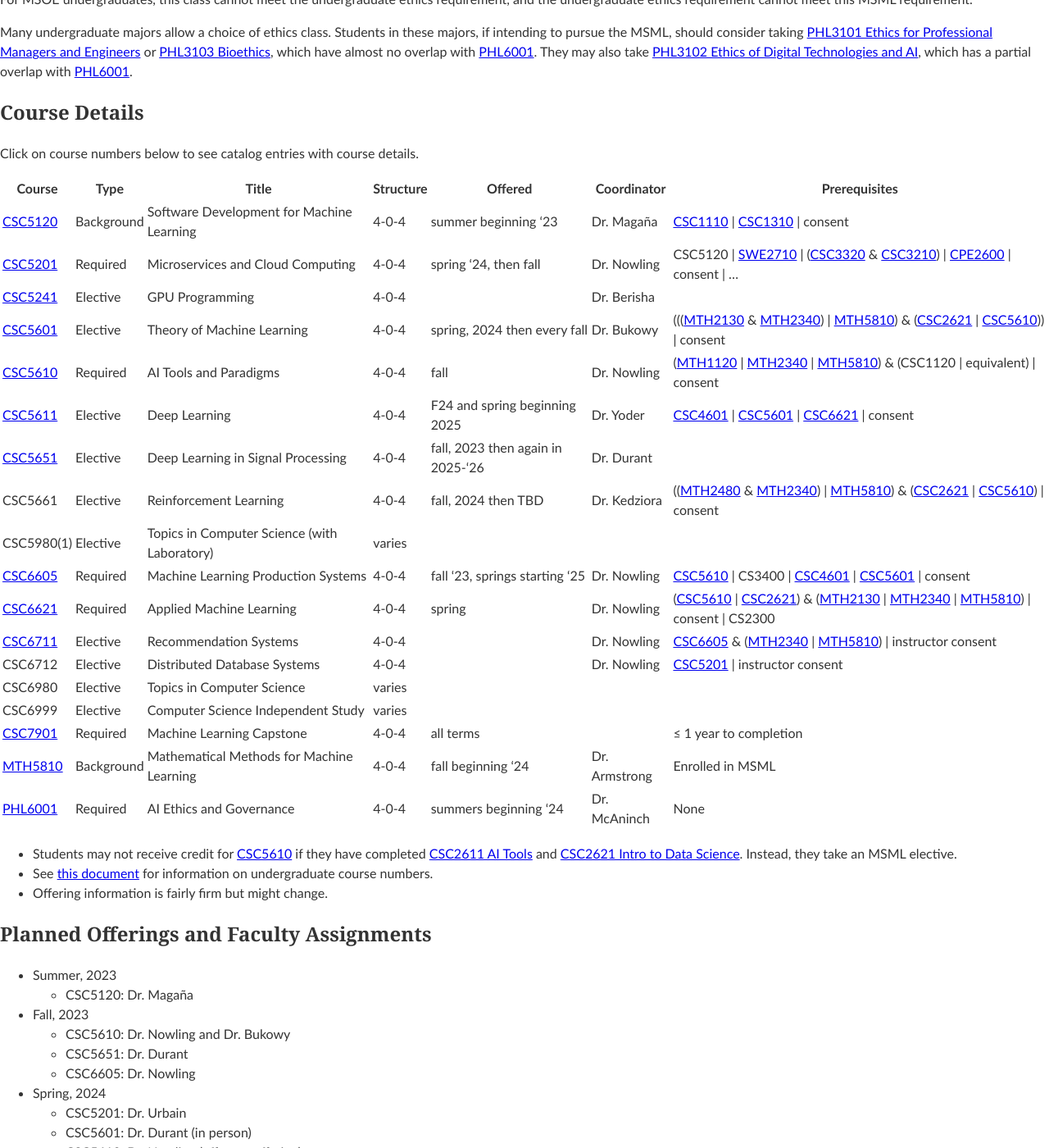
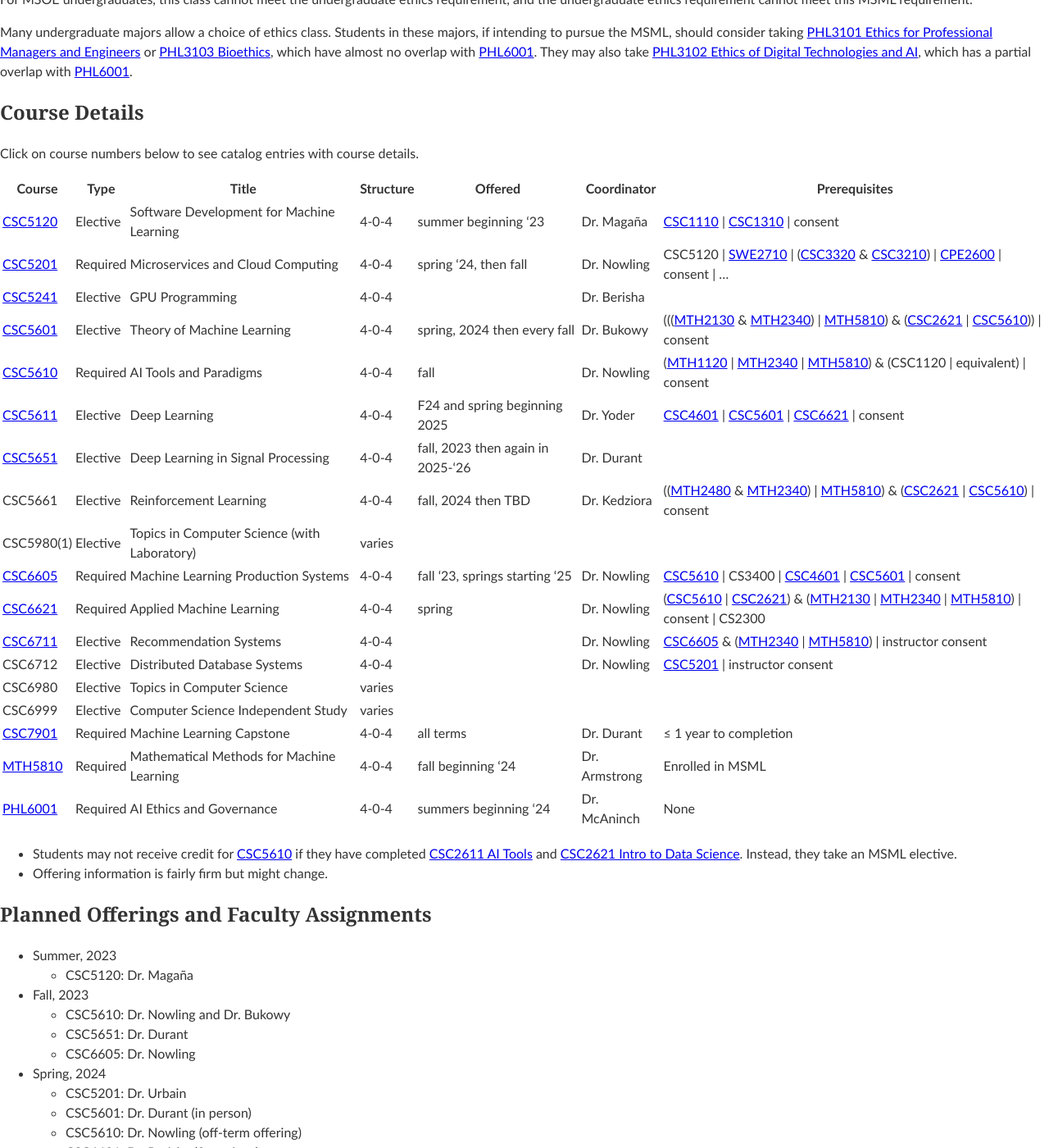
Before and after one commit to edurant/edurant.github.io, a Jekyll site: the page built from advising/msml.md, in a window 1280 px wide and 1400 px high, scrolled down 5544 px. Shown: the whole window at 82% size. Built offline with Jekyll 4.4.1, drawn with Linux system fonts in a browser that asks for light colours; our own code applies the rules of GitHub Pages for plain Markdown files.

Commit message:
MSML: update several courses to latest catalog, consistent formatting for course links; clean up required/elective notes

```diff
--- a/advising/msml.md
+++ b/advising/msml.md
@@ -169,7 +169,7 @@
 
 Course | Type | Title | Structure | Offered | Coordinator | Prerequisites
 --- | --- | --- | --- | --- | ---
-[CSC5120][CSC5120] | Background | Software Development for Machine Learning | 4-0-4 | summer beginning '23 | Dr. Magaña | [CSC1110][CSC1110] &#124; [CSC1310][CSC1310] &#124; consent
+[CSC5120][CSC5120] | Elective | Software Development for Machine Learning | 4-0-4 | summer beginning '23 | Dr. Magaña | [CSC1110][CSC1110] &#124; [CSC1310][CSC1310] &#124; consent
 [CSC5201][CSC5201] | Required | Microservices and Cloud Computing | 4-0-4 | spring '24, then fall | Dr. Nowling | CSC5120 &#124; [SWE2710][SWE2710] &#124; ([CSC3320][CSC3320] &amp; [CSC3210][CSC3210]) &#124; [CPE2600][CPE2600] &#124; consent &#124; …
 [CSC5241][CSC5241] | Elective | GPU Programming | 4-0-4 | | Dr. Berisha
 [CSC5601][CSC5601] | Elective | Theory of Machine Learning | 4-0-4 | spring, 2024 then every fall | Dr. Bukowy | ((([MTH2130][MTH2130] &amp; [MTH2340][MTH2340]) &#124; [MTH5810][MTH5810]) &amp; ([CSC2621][CSC2621] &#124; [CSC5610][CSC5610])) &#124; consent
@@ -184,44 +184,43 @@
 CSC6712 | Elective | Distributed Database Systems | 4-0-4 | | Dr. Nowling | [CSC5201][CSC5201] &#124; instructor consent
 CSC6980 | Elective | Topics in Computer Science | varies
 CSC6999 | Elective | Computer Science Independent Study | varies
-[CSC7901][CSC7901] | Required | Machine Learning Capstone | 4-0-4 | all terms | | ≤ 1 year to completion
-[MTH5810][MTH5810] | Background | Mathematical Methods for Machine Learning | 4-0-4 | fall beginning &lsquo;24 | Dr. Armstrong | Enrolled in MSML
+[CSC7901][CSC7901] | Required | Machine Learning Capstone | 4-0-4 | all terms | Dr. Durant | ≤ 1 year to completion
+[MTH5810][MTH5810] | Required | Mathematical Methods for Machine Learning | 4-0-4 | fall beginning &lsquo;24 | Dr. Armstrong | Enrolled in MSML
 [PHL6001][PHL6001] | Required | AI Ethics and Governance | 4-0-4 | summers beginning &lsquo;24 | Dr. McAninch | None
 
 * Students may not receive credit for [CSC5610][CSC5610] if they have completed [CSC2611 AI Tools][CSC2611] and [CSC2621 Intro to Data Science][CSC2621]. Instead, they take an MSML elective.
-* See [this document](semester-transition-ref.html) for information on undergraduate course numbers.
 * Offering information is fairly firm but might change.
 
-[CPE2600]: https://catalog.msoe.edu/preview_course.php?catoid=35&coid=40390
+[CPE2600]: https://catalog.msoe.edu/preview_course_nopop.php?catoid=35&coid=40390
 [CSC1110]: https://catalog.msoe.edu/preview_course_nopop.php?catoid=35&coid=40105
 [CSC1120]: https://catalog.msoe.edu/preview_course_nopop.php?catoid=35&coid=40106
 [CSC1310]: https://catalog.msoe.edu/preview_course_nopop.php?catoid=35&coid=40339
-[CSC3210]: https://catalog.msoe.edu/preview_course.php?catoid=35&coid=40217
-[CSC3320]: https://catalog.msoe.edu/preview_course.php?catoid=35&coid=40218
+[CSC3210]: https://catalog.msoe.edu/preview_course_nopop.php?catoid=35&coid=40217
+[CSC3320]: https://catalog.msoe.edu/preview_course_nopop.php?catoid=35&coid=40218
 [CSC2611]: https://catalog.msoe.edu/preview_course_nopop.php?catoid=35&coid=40196
-[CSC2621]: https://catalog.msoe.edu/preview_course.php?catoid=35&coid=40219
-[CSC4601]: https://catalog.msoe.edu/preview_course.php?catoid=35&coid=40224
-[CSC5120]: https://catalog.msoe.edu/preview_course_nopop.php?catoid=30&coid=38606
+[CSC2621]: https://catalog.msoe.edu/preview_course_nopop.php?catoid=35&coid=40219
+[CSC4601]: https://catalog.msoe.edu/preview_course_nopop.php?catoid=35&coid=40224
+[CSC5120]: https://catalog.msoe.edu/preview_course_nopop.php?catoid=36&coid=41247
 [CSC5201]: https://catalog.msoe.edu/preview_course_nopop.php?catoid=36&coid=41210
 [CSC5241]: https://catalog.msoe.edu/preview_course_nopop.php?catoid=36&coid=41271
-[CSC5601]: https://catalog.msoe.edu/preview_course_nopop.php?catoid=30&coid=38389
-[CSC5610]: https://catalog.msoe.edu/preview_course_nopop.php?catoid=30&coid=38207
+[CSC5601]: https://catalog.msoe.edu/preview_course_nopop.php?catoid=36&coid=41215
+[CSC5610]: https://catalog.msoe.edu/preview_course_nopop.php?catoid=36&coid=41157
 [CSC5611]: https://catalog.msoe.edu/preview_course_nopop.php?catoid=36&coid=41213
 [CSC5651]: https://catalog.msoe.edu/preview_course_nopop.php?catoid=36&coid=41270
 [CSC6605]: https://catalog.msoe.edu/preview_course_nopop.php?catoid=36&coid=41211
-[CSC6621]: https://catalog.msoe.edu/preview_course_nopop.php?catoid=30&coid=38208
+[CSC6621]: https://catalog.msoe.edu/preview_course_nopop.php?catoid=36&coid=41158
 [CSC6711]: https://catalog.msoe.edu/preview_course_nopop.php?catoid=36&coid=41282
 [CSC7901]: https://catalog.msoe.edu/preview_course_nopop.php?catoid=36&coid=41212
-[MTH1120]: https://catalog.msoe.edu/preview_course.php?catoid=35&coid=40139
-[MTH2130]: https://catalog.msoe.edu/preview_course.php?catoid=35&coid=40111
-[MTH2340]: https://catalog.msoe.edu/preview_course.php?catoid=35&coid=40136
-[MTH2480]: https://catalog.msoe.edu/preview_course.php?catoid=35&coid=40132
+[MTH1120]: https://catalog.msoe.edu/preview_course_nopop.php?catoid=35&coid=40139
+[MTH2130]: https://catalog.msoe.edu/preview_course_nopop.php?catoid=35&coid=40111
+[MTH2340]: https://catalog.msoe.edu/preview_course_nopop.php?catoid=35&coid=40136
+[MTH2480]: https://catalog.msoe.edu/preview_course_nopop.php?catoid=35&coid=40132
 [MTH5810]: https://catalog.msoe.edu/preview_course_nopop.php?catoid=36&coid=41224
-[SWE2511]: https://catalog.msoe.edu/preview_course.php?catoid=35&coid=40238
-[SWE2710]: https://catalog.msoe.edu/preview_course.php?catoid=35&coid=40231
-[PHL3101]: https://catalog.msoe.edu/preview_course.php?catoid=35&coid=40120
-[PHL3102]: https://catalog.msoe.edu/preview_course.php?catoid=35&coid=40121
-[PHL3103]: https://catalog.msoe.edu/preview_course.php?catoid=35&coid=40122
+[SWE2511]: https://catalog.msoe.edu/preview_course_nopop.php?catoid=35&coid=40238
+[SWE2710]: https://catalog.msoe.edu/preview_course_nopop.php?catoid=35&coid=40231
+[PHL3101]: https://catalog.msoe.edu/preview_course_nopop.php?catoid=35&coid=40120
+[PHL3102]: https://catalog.msoe.edu/preview_course_nopop.php?catoid=35&coid=40121
+[PHL3103]: https://catalog.msoe.edu/preview_course_nopop.php?catoid=35&coid=40122
 [PHL6001]: https://catalog.msoe.edu/preview_course_nopop.php?catoid=36&coid=41209
 
 # Planned Offerings and Faculty Assignments
```
